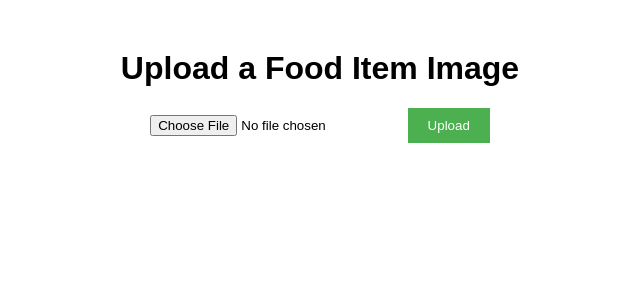
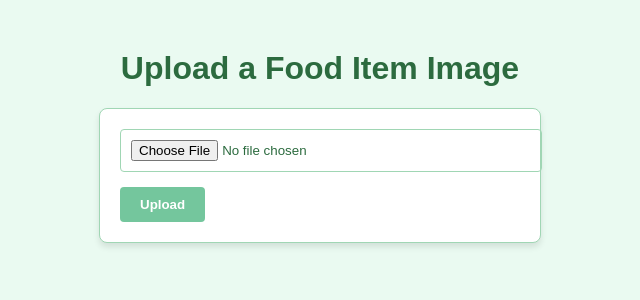
Before and after one commit to sahilence/CM_Project, a Flask app: page /upload in a window 1280 px wide. Shown: the top 300 px of the page, without its empty margins (320-960 px from the left). Run offline with Flask 3, Linux system fonts and the light colour scheme; parts of the project's set-up code (start-up, migrations or seed data) failed here and were passed over.

Commit message:
Update index.html

```diff
--- a/templates/index.html
+++ b/templates/index.html
@@ -9,24 +9,54 @@
             font-family: Arial, sans-serif;
             text-align: center;
             margin-top: 50px;
+            background-color: #eafaf1; /* Light green background */
+            color: #2c6b3f; /* Dark green text */
+        }
+        h1 {
+            color: #2c6b3f; /* Dark green heading */
         }
         form {
-            margin: 20px;
+            margin: 20px auto;
+            max-width: 400px;
+            text-align: left;
+            background: #ffffff; /* White form background */
+            padding: 20px;
+            border: 1px solid #a0d6b4; /* Light green border */
+            border-radius: 8px; /* Rounded corners */
+            box-shadow: 0px 4px 6px rgba(0, 0, 0, 0.1); /* Subtle shadow */
+        }
+        form input[type="file"] {
+            width: 100%;
+            margin-bottom: 15px;
+            padding: 10px;
+            border: 1px solid #a0d6b4; /* Light green border */
+            border-radius: 4px;
         }
         button {
             padding: 10px 20px;
-            background-color: #4CAF50;
+            background-color: #74c69d; /* Green button background */
             color: white;
+            font-weight: bold;
+            cursor: pointer;
             border: none;
-            cursor: pointer;
+            border-radius: 4px;
+        }
+        button:hover {
+            background-color: #4c9e7a; /* Darker green on hover */
         }
         .result {
             margin-top: 20px;
             text-align: left;
             display: inline-block;
-            border: 1px solid #ccc;
+            border: 1px solid #a0d6b4; /* Light green border */
             padding: 15px;
-            background-color: #f9f9f9;
+            background-color: #f9f9f9; /* Light background */
+            border-radius: 8px; /* Rounded corners */
+            box-shadow: 0px 4px 6px rgba(0, 0, 0, 0.1); /* Subtle shadow */
+            white-space: pre-wrap;
+        }
+        .result h2 {
+            color: #2c6b3f; /* Dark green heading */
         }
     </style>
 </head>
@@ -40,11 +70,23 @@
     {% if result %}
         <div class="result">
             <h2>Extracted Nutritional Information:</h2>
-            <ul>
-                {% for key, value in result.items() %}
-                    <li><strong>{{ key }}:</strong> {{ value }}</li>
-                {% endfor %}
-            </ul>
+            <p>{{ result }}</p>
+        </div>
+    {% endif %}
+
+
+
+    {% if food_quality %}
+        <div class="result">
+            <h2>Food Quality:</h2>
+            <p>{{ food_quality }}</p>
+        </div>
+    {% endif %}
+
+    {% if judgment %}
+        <div class="result">
+            <h2>Whether You Should Buy:</h2>
+            <p>{{ judgment }}</p>
         </div>
     {% endif %}
 </body>
```
